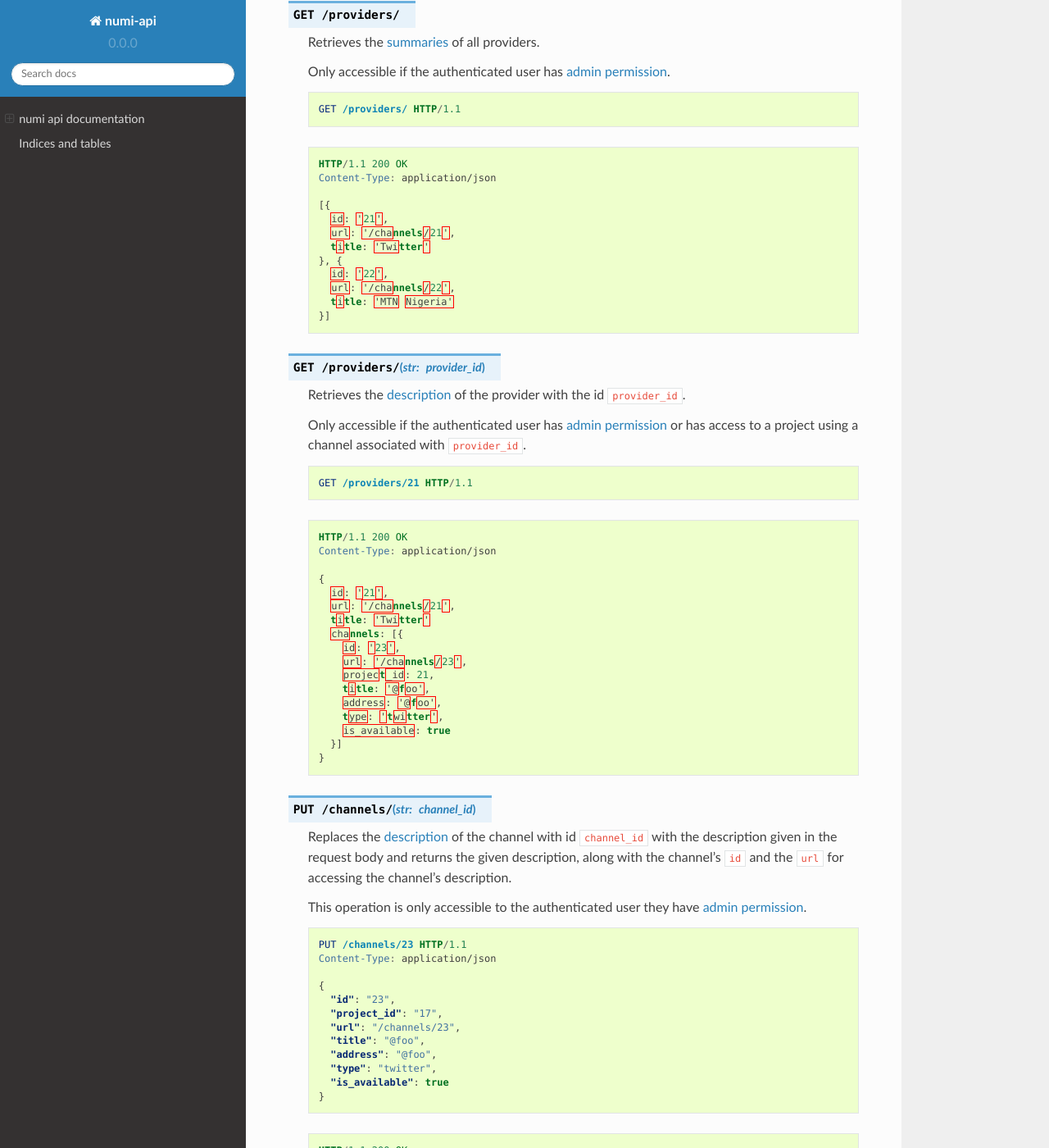
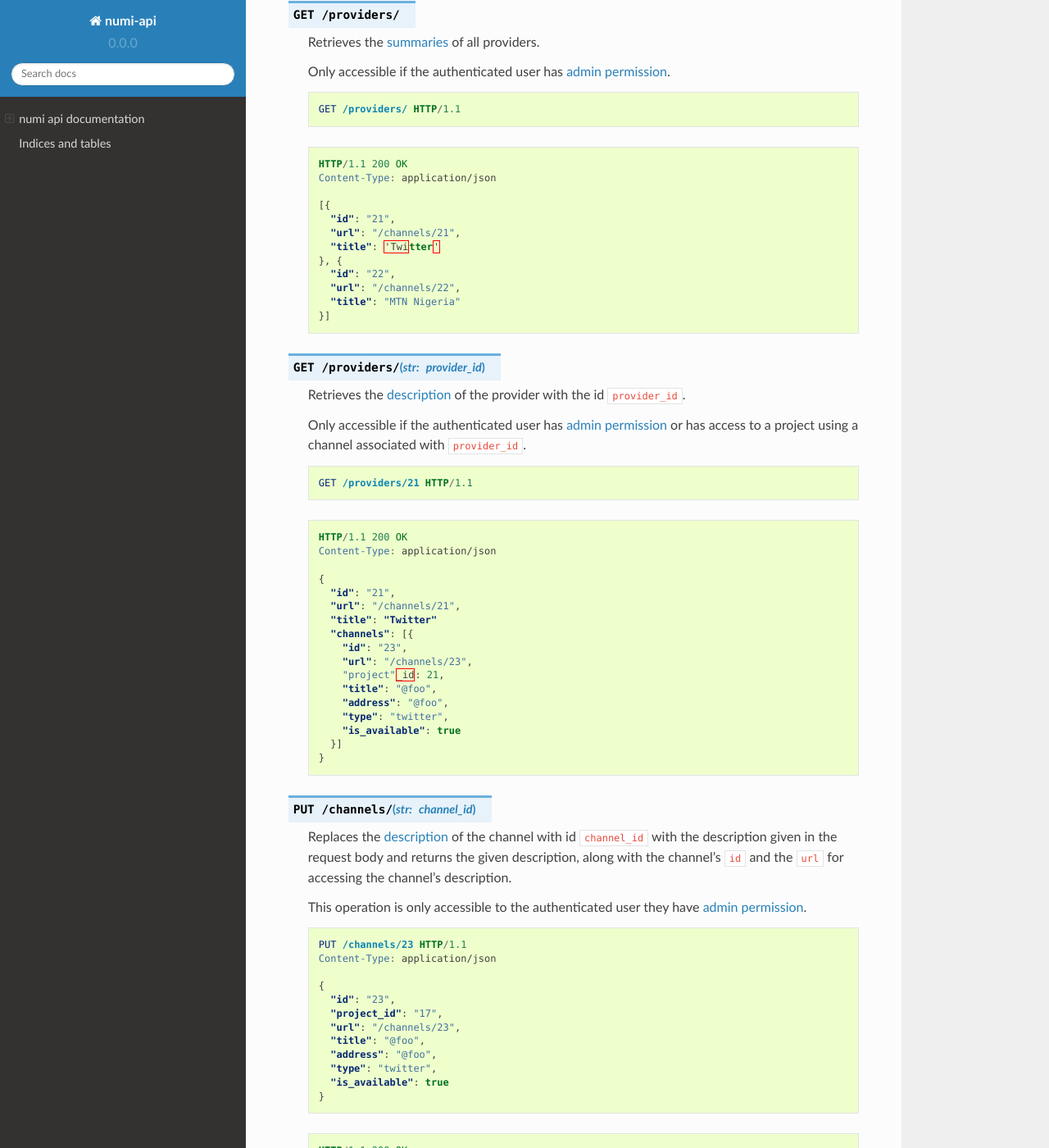
Before and after one commit to praekelt/numi-api, a Sphinx documentation site: the page built from docs/index.rst, in a window 1280 px wide and 1400 px high, scrolled down 31680 px. Shown: the whole window at 82% size. Built offline with Sphinx 7.4.7 and the Read the Docs theme 2.0.0, drawn with Linux system fonts in a browser that asks for light colours.

Commit message:
Fix examples in docs using js objects instead of json

```diff
--- a/docs/index.rst
+++ b/docs/index.rst
@@ -1776,13 +1776,13 @@ Channels and Providers
      Content-Type: application/json
 
      [{
-       id: '21',
-       url: '/channels/21',
-       title: 'Twitter'
+       "id": "21",
+       "url": "/channels/21",
+       "title": 'Twitter'
      }, {
-       id: '22',
-       url: '/channels/22',
-       title: 'MTN Nigeria'
+       "id": "22",
+       "url": "/channels/22",
+       "title": "MTN Nigeria"
      }]
 
 .. http:get:: /providers/(str:provider_id)
@@ -1804,17 +1804,17 @@ Channels and Providers
      Content-Type: application/json
 
      {
-       id: '21',
-       url: '/channels/21',
-       title: 'Twitter'
-       channels: [{
-         id: '23',
-         url: '/channels/23',
-         project_id: 21,
-         title: '@foo',
-         address: '@foo',
-         type: 'twitter',
-         is_available: true
+       "id": "21",
+       "url": "/channels/21",
+       "title": "Twitter"
+       "channels": [{
+         "id": "23",
+         "url": "/channels/23",
+         "project"_id: 21,
+         "title": "@foo",
+         "address": "@foo",
+         "type": "twitter",
+         "is_available": true
        }]
      }
 
```
